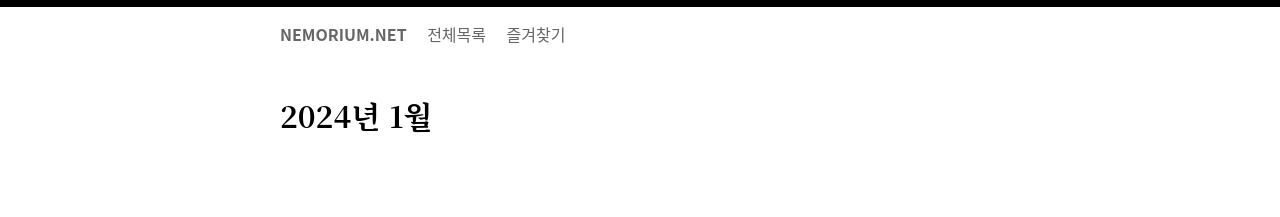
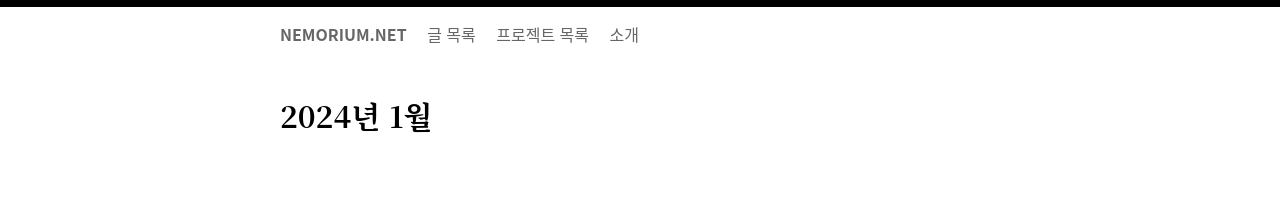
Before and after one commit to oxmhpark/oxmhpark, a Jekyll site: the page built from index.md, in a window 1280 px wide. Shown: the top 217 px of the page. Built offline with Jekyll 4.4.1, drawn with Linux system fonts in a browser that asks for light colours.

Commit message:
Update nav.html

```diff
--- a/_includes/nav.html
+++ b/_includes/nav.html
@@ -1,5 +1,6 @@
 <nav>
   <a class="current" href="https://nemorium.net">NEMORIUM.NET</a>
-  <a href="https://nemorium.net/archives/">전체목록</a>
-  <a href="https://nemorium.net/bookmarks/">즐겨찾기</a>
+  <a href="https://nemorium.net/archives/">글 목록</a>
+  <a href="https://nemorium.net/projects/">프로젝트 목록</a>
+  <a href="https://github.com/oxmhpark/">소개</a>
 </nav>
```
